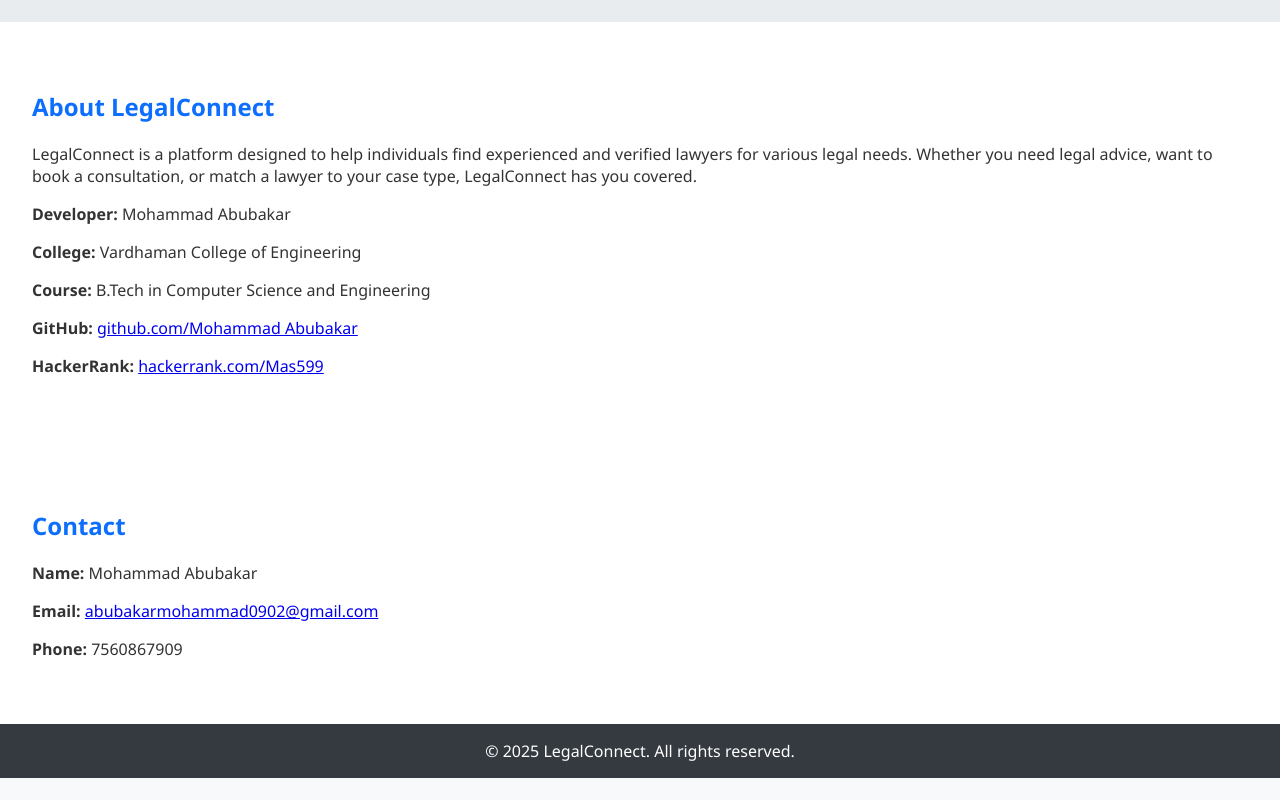
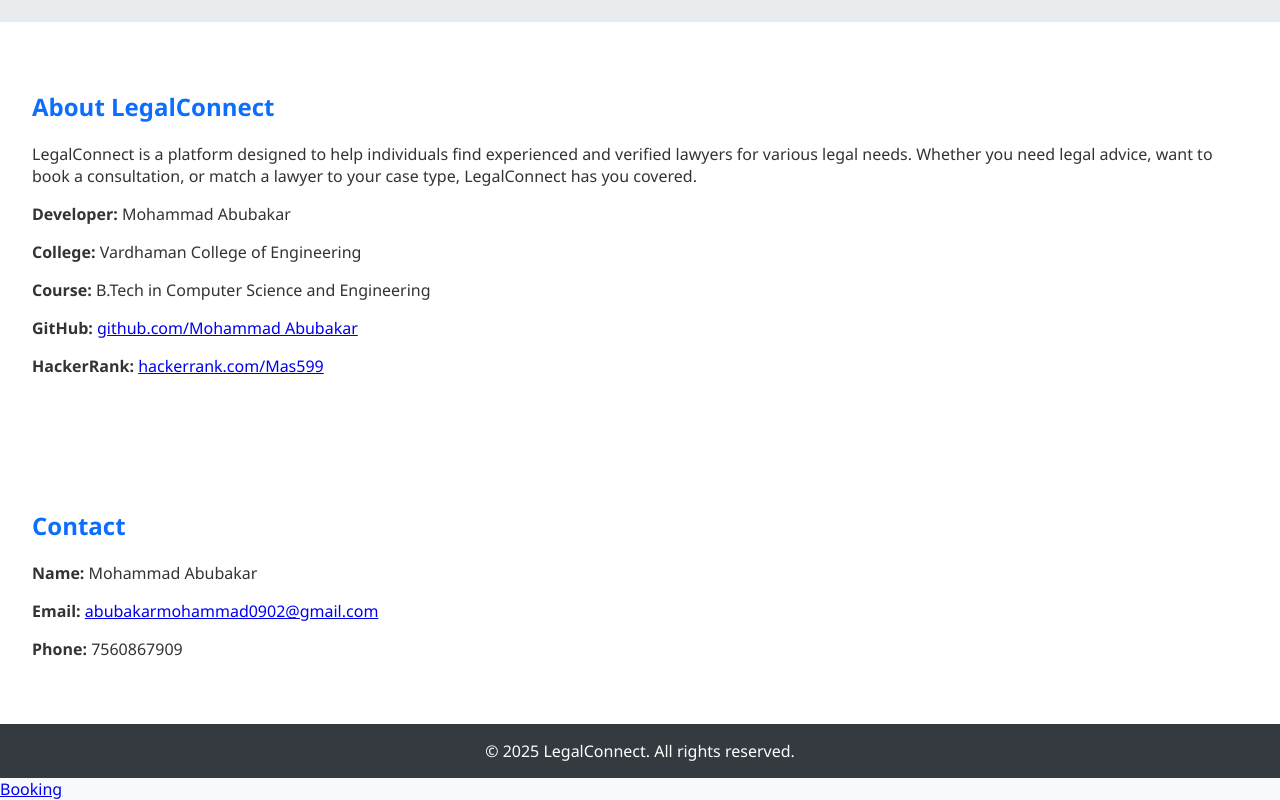
Before and after one commit to 555Abubakar/lawyer-online, a plain HTML site: page index.html in a window 1280 px wide. Shown: the part 809-1609 px from the top of the page. Before the commit the page ends 1587 px from the top, so only its background shows below. Drawn offline with Linux system fonts and the light colour scheme.

Commit message:
Update index.html

```diff
--- a/index.html
+++ b/index.html
@@ -157,6 +157,7 @@
   <footer>
     © 2025 LegalConnect. All rights reserved.
   </footer>
+<a href="booking.html">Booking</a>
 
 </body>
 </html>
```
